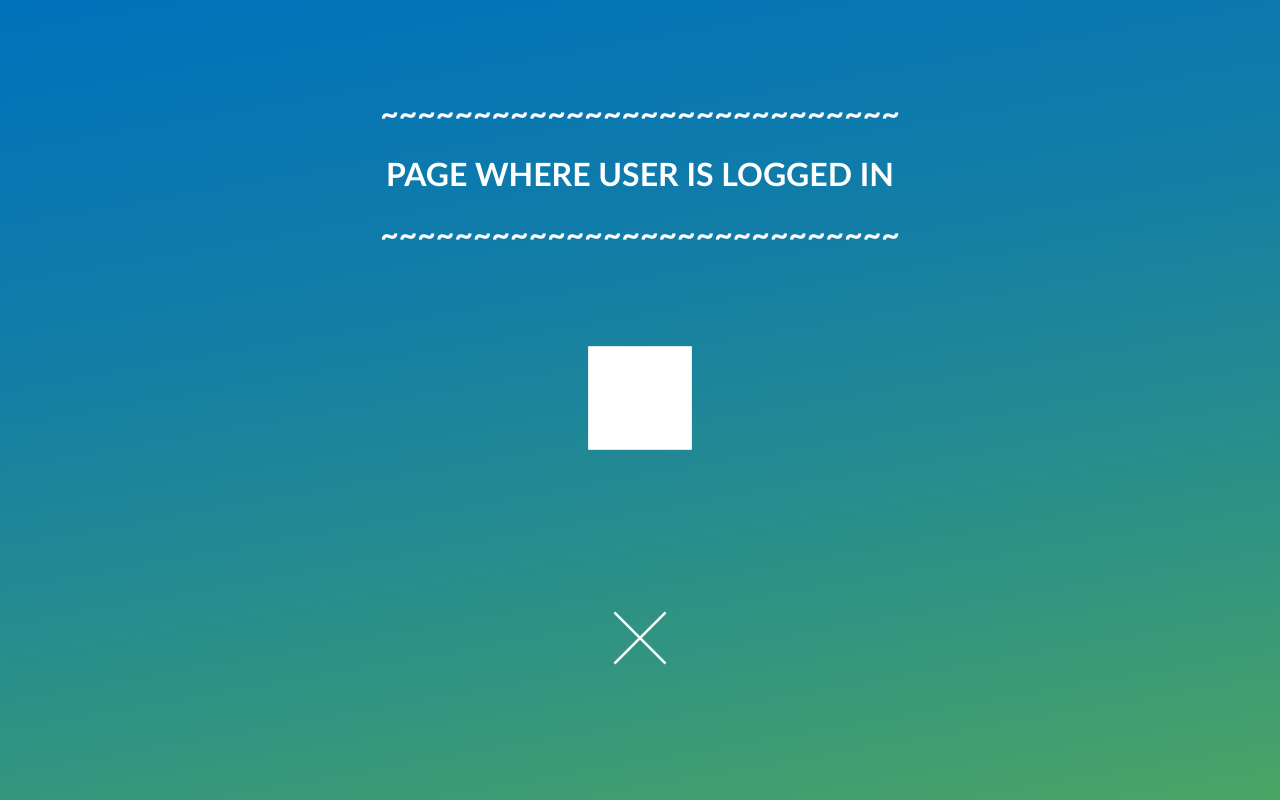
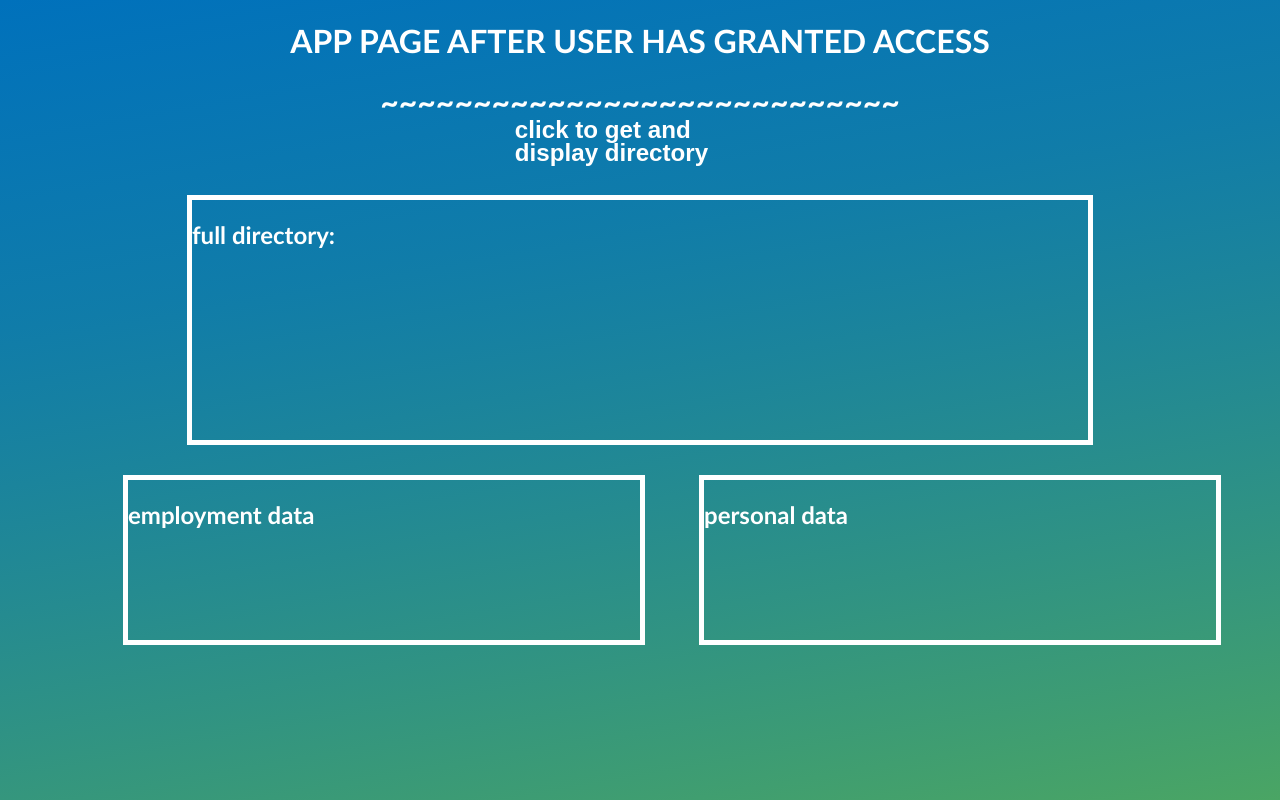
Before and after one commit to cintriagv/a_1_finch, a website: page UI/finch_tech_assessment_user_login.html in a window 1280 px wide. Drawn offline with Linux system fonts and the light colour scheme; no server answers.

Commit message:
Add files via upload

```diff
--- a/UI/finch_script.js
+++ b/UI/finch_script.js
@@ -36,8 +36,20 @@ async function get_personal_employment_data (individual_id) {
     console.log("get_personal_employment_data JUST RAN! ID below")
     console.log(individual_id)
 
-    await api_smallco('default','POST','employer_individual',individual_id);
-    await api_smallco('default','POST','employer_employment',individual_id);
+    var individual = await api_smallco('default','POST','employer_individual',individual_id);
+    var employment = await api_smallco('default','POST','employer_employment',individual_id);
+
+    console.log("INDIVIDUAL BELOW")
+    console.log(individual.responses[0].body)
+
+    var individual_display = individual.responses[0].body.first_name + " " +
+    individual.responses[0].body.last_name + " | " + individual.responses[0].body.gender
+
+    var employment_display = employment.responses[0].body.first_name + " " +
+    employment.responses[0].body.last_name + " | " + employment.responses[0].body.title
+
+    document.getElementById("div_personal_data").innerHTML = individual_display;
+    document.getElementById("div_employment_data").innerHTML = employment_display;
 
 }
 
--- a/UI/finch_styles.css
+++ b/UI/finch_styles.css
@@ -83,7 +83,7 @@ svg:hover {
 .get_directory {
   position: fixed;
   z-index: 0;
-  width: 30%;
+  width: 20%;
   top: 20%;
   left: 50%;
   transform: translate(-50%, -50%);
@@ -114,6 +114,8 @@ svg:hover {
       top: 70%;
       left: 30%;
       transform: translate(-50%, -50%);
+      color: #ffffff;
+      font-family: Calibri, sans-serif;
       }
 
 
@@ -127,6 +129,8 @@ svg:hover {
         top: 70%;
         left: 75%;
         transform: translate(-50%, -50%);
+        color: #ffffff;
+        font-family: Calibri, sans-serif;
         }
 
 
@@ -151,7 +155,7 @@ svg:hover {
   .user_login_action {
     position: fixed;
     z-index: 0;
-    width: 10%;
+    width: 8%;
     top: 50%;
     left: 50%;
     transform: translate(-50%, -50%);
--- a/UI/finch_tech_assessment_user_login.html
+++ b/UI/finch_tech_assessment_user_login.html
@@ -13,84 +13,61 @@
         window.onload = accept_code;
     </script>
 
-    <body>
-        <!-- MAIN_MENU -->
+<body>
+    <!-- MAIN_MENU -->
 
-        <div id="main" class="main_menu">
-            <br>
-            <br>
-            <br>
-            <br>
+    <div id="main" class="main_menu">
+        <h1 style="text-align:center">APP PAGE AFTER USER HAS GRANTED ACCESS</h1>
+        <h1 style="text-align:center">~~~~~~~~~~~~~~~~~~~~~~~~~~~~</h1>
 
-    <h1 style="text-align:center">~~~~~~~~~~~~~~~~~~~~~~~~~~~~</h1>
-    <h1 style="text-align:center">PAGE WHERE USER IS LOGGED IN</h1>
-    <h1 style="text-align:center">~~~~~~~~~~~~~~~~~~~~~~~~~~~~</h1>
+        <div id="get_directory" class="get_directory animate-draw">
+            <svg id="get_directory" width="100%" height="100%" onclick="get_directory()" version="1.1"
+                viewbox="0 0 900 300" style="cursor:pointer;" xmlns="http://www.w3.org/2000/svg">
+                <style>
+                    .title {
+                        font: 85px sans-serif;
+                        fill: #ffffff;
+                        font-weight: bold;
+                    }
+                </style>
+                <text x="10" y="80" class="title">
+                    click to get and
+                </text>
+                <text x="10" y="160" class="title">
+                    display directory
+                </text>
 
-            <div id="user_login_action" class="user_login_action animate-draw">
-                <svg id="user_login_action"
-                width="100%"
-                height="100%"
-                onclick="get_directory()"
-                version="1.1"
-                viewbox="0 0 1000 1000"
-                style="cursor:pointer;"
-                xmlns="http://www.w3.org/2000/svg">
-                    <g
-                    stroke="#ffffff"
-                    stroke-width="10"
-                    fill="#ffffff"
-                    stroke-dasharray="1"
-                    >
-                        <path
-                        id="path_one"
-                        pathLength="1"
-                        d="
-                        m100 100 L900 100 900 900 100 900z
-                        "
-                        />
-                    </g>
+            </svg>
 
-                </svg>
+        </div>
+
+
+        <div class="list_directory">
+            <h2>full directory:</h2>
+            <div id="div_directory">
 
             </div>
+        </div>
 
-            <div id="new" class="new animate-draw">
-                <svg id="resources"
-                width="100%"
-                height="100%"
-                onclick="close_server()"
-                version="1.1"
-                viewbox="0 0 1000 1000"
-                style="cursor:pointer;"
-                xmlns="http://www.w3.org/2000/svg">
-                    <g
-                    stroke="#ffffff"
-                    stroke-width="40"
-                    fill="#ffffff"
-                    stroke-dasharray="1"
-                    >
-                        <path
-                        id="path_one"
-                        pathLength="1"
-                        d="
-                        m100 100 L900 900z
-                        "
-                        />
-                        <path
-                        id="path_two"
-                        pathLength="1"
-                        d="
-                        m900 100 L100 900z
-                        "
-                        />
-                    </g>
 
-                </svg>
+        <div class="personal_data">
+            <h2>personal data</h2>
+            <div id="div_personal_data">
 
             </div>
+        </div>
 
+        <div class="employment_data">
+            <h2>employment data</h2>
+            <div id="div_employment_data">
+
+            </div>
         </div>
-    </body>
+
+
+
+    </div>
+</body>
 
 
 </html>
--- a/index.js
+++ b/index.js
@@ -81,7 +81,7 @@ api_finch('/employer/individual','POST',data)
     res.setHeader ('Access-Control-Allow-Origin', '*');
     res.setHeader ('Access-Control-Allow-Headers', '*');
     res.setHeader ('Content-Type', 'application/json');
-    res.json({"request_body":data,"response":response})
+    res.json(response)
     res.end();
   })
 
@@ -102,7 +102,7 @@ api_finch('/employer/employment','POST',data)
     res.setHeader ('Access-Control-Allow-Origin', '*');
     res.setHeader ('Access-Control-Allow-Headers', '*');
     res.setHeader ('Content-Type', 'application/json');
-    res.json({"request_body":data,"response":response})
+    res.json(response)
     res.end();
   })
 
```
Also changed, not shown: UI/sandbox.html (+1 -1 lines).
